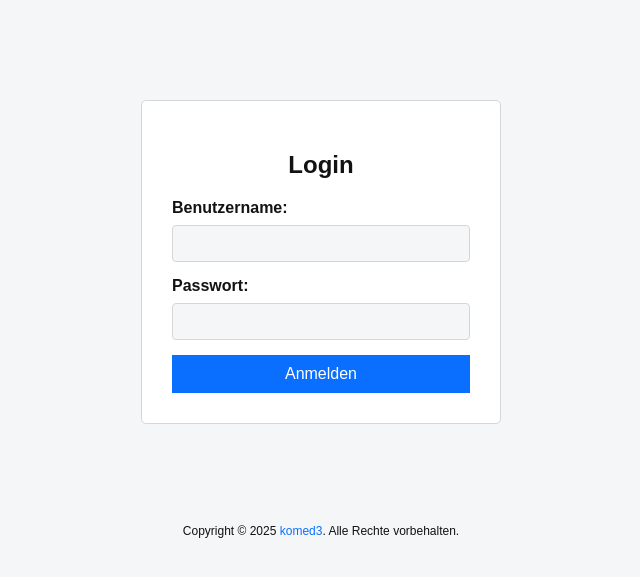
After one commit to komed3/ebay-sales-manager, a Node server app: template views/login.pug in a window 1280 px wide. The commit adds this page. Shown: the top 577 px of the page, without its empty margins (319-959 px from the left). Run offline with Node 20, Linux system fonts and the light colour scheme; the template is opened without the code that fills it, so the values that code supplies are empty; some web fonts are replaced.

Commit message:
add the login form

```diff
--- a/public/css/global.css
+++ b/public/css/global.css
@@ -19,3 +19,39 @@
     font-style: italic;
     src: url( '../fonts/SUSE-Mono-Italic.woff2' ) format( 'woff2' );
 }
+
+:root {
+    --text-color: #121212;
+    --background-color: #f5f6f7;
+    --primary-color: #0a6fff;
+    --secondary-color: #06b6d4;
+    --box-border: 1px solid #d5d6d7;
+}
+
+*, *::after, *::before {
+    box-sizing: border-box;
+}
+
+html, body {
+    margin: 0;
+    font-family: 'SUSE', sans-serif;
+    color: var( --text-color );
+    background: var( --background-color );
+}
+
+a, a:link, a:visited {
+    color: var( --primary-color );
+    text-decoration: none;
+}
+
+a:hover, a:focus {
+    text-decoration: underline;
+}
+
+input, textarea, select {
+    font-family: 'SUSE', sans-serif;
+    color: var( --text-color );
+    background: var( --background-color );
+    border: var( --box-border );
+    border-radius: 4px;
+}
--- /dev/null
+++ b/public/css/login.css
@@ -0,0 +1,48 @@
+.login-container {
+    width: 360px;
+    margin: 100px auto;
+    padding: 30px;
+    background: #fff;
+    border: var( --box-border );
+    border-radius: 5px;
+}
+
+.login-container h2 {
+    text-align: center;
+    margin-bottom: 20px;
+}
+
+.login-container label {
+    display: block;
+    margin-bottom: 8px;
+    font-weight: bold;
+}
+
+.login-container input[type="text"],
+.login-container input[type="password"] {
+    width: 100%;
+    padding: 10px;
+    margin-bottom: 15px;
+    border-radius: 4px;
+}
+
+.login-container button {
+    width: 100%;
+    padding: 10px;
+    background-color: var(--primary-color);
+    color: white;
+    border: none;
+    cursor: pointer;
+    font-size: 16px;
+}
+
+.login-container button:hover {
+    background-color: #005bb5;
+}
+
+.login-credits {
+    text-align: center;
+    margin-top: 15px;
+    font-size: 12px;
+    color: var(--muted);
+}
--- /dev/null
+++ b/views/login.pug
@@ -0,0 +1,20 @@
+doctype html
+html( lang= "de" )
+  head
+    meta( charset= "UTF-8" )
+    meta( name= "viewport", content= "width=device-width, initial-scale=1.0" )
+    title eBay Sales Manager - Login
+    link( rel= "stylesheet", href= "/css/global.css" )
+    link( rel= "stylesheet", href= "/css/login.css" )
+
+  body
+    div.login-container
+      h2 Login
+      form( method= "POST" action= "/login" )
+        label( for="username" ) Benutzername:
+        input( type="text" id="username" name="username" required )
+        label( for="password" ) Passwort:
+        input( type="password" id="password" name="password" required )
+        button( type="submit" ) Anmelden
+
+    div.login-credits Copyright &copy; 2025 <a href= "https://komed3.de" target="_blank">komed3</a>. Alle Rechte vorbehalten.
```
